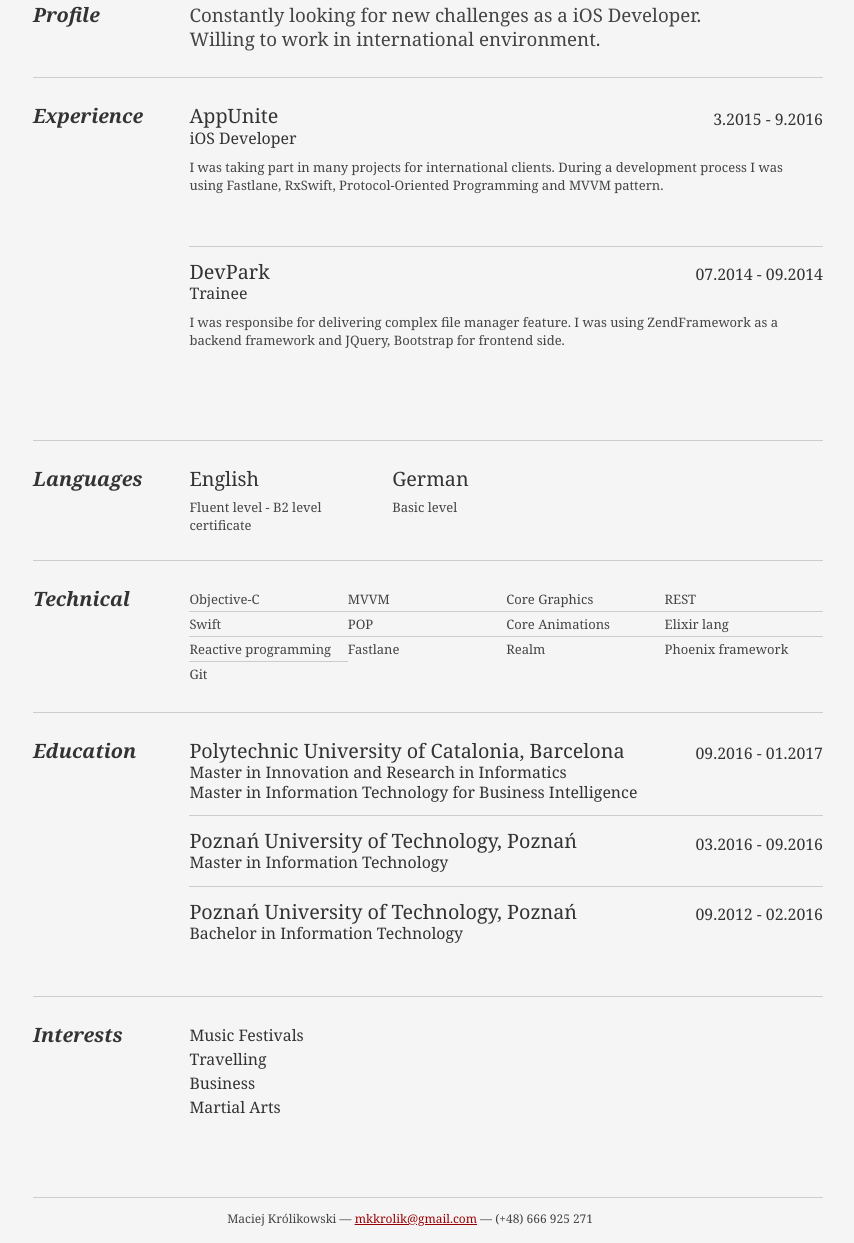
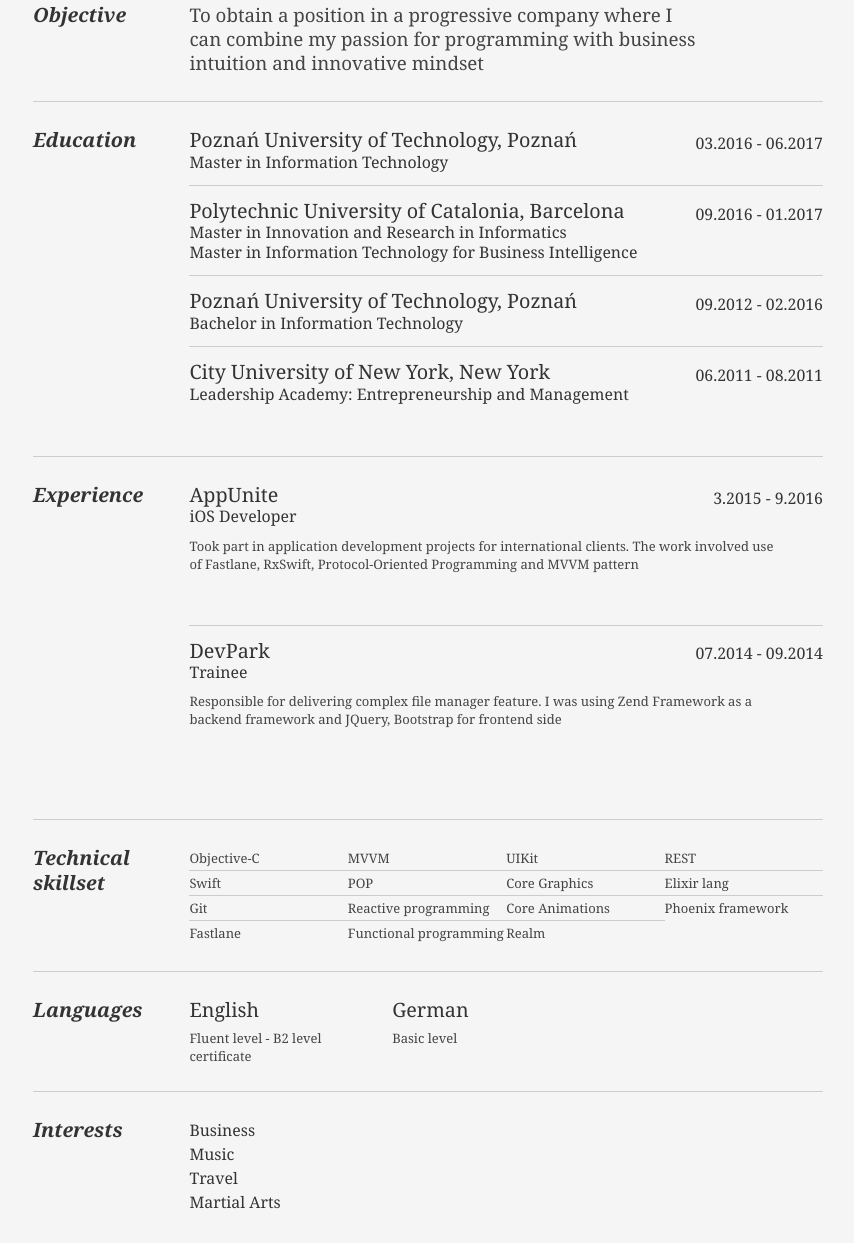
Before and after one commit to mkkroliks/mkkroliks.github.io, a plain HTML site: page index.html in a window 1280 px wide. Shown: the part 276-1519 px from the top of the page, without its empty margins (212-1066 px from the left). Drawn offline with Linux system fonts and the light colour scheme.

Commit message:
final changes

```diff
--- a/index.html
+++ b/index.html
@@ -41,13 +41,40 @@
 
 					<div class="yui-gf">
 						<div class="yui-u first">
-							<h2>Profile</h2>
+							<h2>Objective</h2>
 						</div>
 						<div class="yui-u">
 							<p class="enlarge">
-								Constantly looking for new challenges as a iOS Developer. Willing to work in international environment.
+								To obtain a position in a progressive company where I can combine my passion for programming with business intuition and innovative mindset
 							</p>
 						</div>
+					</div><!--// .yui-gf -->
+
+					<div class="yui-gf">
+						<div class="yui-u first">
+							<h2>Education</h2>
+						</div>
+							<div class="yui-u job">
+								<h2>Poznań University of Technology, Poznań</h2>
+								<h4>03.2016 - 06.2017</h4>
+								<h3>Master in Information Technology</h3>
+							</div>
+							<div class="yui-u job">
+								<h2>Polytechnic University of Catalonia, Barcelona</h2>
+								<h4>09.2016 - 01.2017</h4>
+								<h3>Master in Innovation and Research in Informatics</h3>
+								<h3>Master in Information Technology for Business Intelligence</h3>
+							</div>
+							<div class="yui-u job">
+								<h2>Poznań University of Technology, Poznań</h2>
+								<h4>09.2012 - 02.2016</h4>
+								<h3>Bachelor in Information Technology</h3>
+							</div>
+							<div class="yui-u job last">
+								<h2>City University of New York, New York</h2>
+								<h4>06.2011 - 08.2011</h4>
+								<h3>Leadership Academy: Entrepreneurship and Management</h3>
+							</div>
 					</div><!--// .yui-gf -->
 
 					<div class="yui-gf">
@@ -61,25 +88,51 @@
 								<h2>AppUnite</h2>
 								<h3>iOS Developer</h3>
 								<h4>3.2015 - 9.2016</h4>
-								<p>I was taking part in many projects for international clients. During a development process I was using Fastlane, RxSwift, Protocol-Oriented Programming and MVVM pattern.</p>
+								<p>Took part in application development projects for international clients.  The work involved use of Fastlane, RxSwift, Protocol-Oriented Programming and MVVM pattern</p>
 							</div>
-
-							<!-- <div class="job">
-								<h2>Netguru</h2>
-								<h3>Junior Ruby on Rails Developer</h3>
-								<h4>12.2014 - 03.2015</h4>
-								<p>I was taking part in many projects for international clients.</p>
-								<p>As a junior developer I was responsible for delivering different types of features in international startup projects. I was using mostly Ruby on Rails as backend framework and Ember.js for frontend application.</p>
-							</div> -->
 
 							<div class="job last">
 								<h2>DevPark</h2>
 								<h3>Trainee</h3>
 								<h4>07.2014 - 09.2014</h4>
-								<p>I was responsibe for delivering complex file manager feature. I was using ZendFramework as a backend framework and JQuery, Bootstrap for frontend side.</p>
+								<p>Responsible for delivering complex file manager feature. I was using Zend Framework as a backend framework and JQuery, Bootstrap for frontend side</p>
 							</div>
 						</div><!--// .yui-u -->
 					</div><!--// .yui-gf -->
+
+					<div class="yui-gf">
+						<div class="yui-u first">
+							<h2>Technical skillset</h2>
+						</div>
+						<div class="yui-u">
+							<ul class="skill">
+								<li>Objective-C</li>
+								<li>Swift</li>
+								<li>Git</li>
+								<li class="last">Fastlane</li>
+							</ul>
+
+							<ul class="skill">
+								<li>MVVM</li>
+								<li>POP</li>
+								<li>Reactive programming</li>
+								<li class="last">Functional programming</li>
+							</ul>
+
+							<ul class="skill">
+								<li>UIKit</li>
+								<li>Core Graphics</li>
+								<li>Core Animations</li>
+								<li class="last">Realm</li>
+							</ul>
+
+							<ul class="skill">
+								<li>REST</li>
+								<li>Elixir lang</li>
+								<li class="last">Phoenix framework</li>
+							</ul>
+						</div>
+					</div><!--// .yui-gf-->
 
 					<div class="yui-gf">
 						<div class="yui-u first">
@@ -99,69 +152,15 @@
 						</div>
 					</div><!--// .yui-gf -->
 
-					<div class="yui-gf">
-						<div class="yui-u first">
-							<h2>Technical</h2>
-						</div>
-						<div class="yui-u">
-							<ul class="skill">
-								<li>Objective-C</li>
-								<li>Swift</li>
-								<li>Reactive programming</li>
-								<li class="last">Git</li>
-							</ul>
-
-							<ul class="skill">
-								<li>MVVM</li>
-								<li>POP</li>
-								<li class="last">Fastlane</li>
-							</ul>
-
-							<ul class="skill">
-								<li>Core Graphics</li>
-								<li>Core Animations</li>
-								<li class="last">Realm</li>
-							</ul>
-
-							<ul class="skill">
-								<li>REST</li>
-								<li>Elixir lang</li>
-								<li class="last">Phoenix framework</li>
-							</ul>
-						</div>
-					</div><!--// .yui-gf-->
-
-          <div class="yui-gf">
-						<div class="yui-u first">
-							<h2>Education</h2>
-						</div>
-						<div class="yui-u job">
-							<h2>Polytechnic University of Catalonia, Barcelona</h2>
-							<h4>09.2016 - 01.2017</h4>
-							<h3>Master in Innovation and Research in Informatics</h3>
-							<h3>Master in Information Technology for Business Intelligence</h3>
-						</div>
-						<div class="yui-u job">
-							<h2>Poznań University of Technology, Poznań</h2>
-							<h4>03.2016 - 09.2016</h4>
-							<h3>Master in Information Technology</h3>
-						</div>
-						<div class="yui-u job last">
-							<h2>Poznań University of Technology, Poznań</h2>
-							<h4>09.2012 - 02.2016</h4>
-							<h3>Bachelor in Information Technology</h3>
-						</div>
-					</div><!--// .yui-gf -->
-
 					<div class="yui-gf last">
 						<div class="yui-u first">
 							<h2>Interests</h2>
 						</div>
 						<div class="yui-u">
 							<ul>
-								<li class="item"><h4>Music Festivals</h4></li>
-								<li class="item"><h4>Travelling</h4></li>
 								<li class="item"><h4>Business</h4></li>
+								<li class="item"><h4>Music</h4></li>
+								<li class="item"><h4>Travel</h4></li>
 								<li class="item"><h4>Martial Arts</h4></li>
 							</ul>
 						</div>
```
